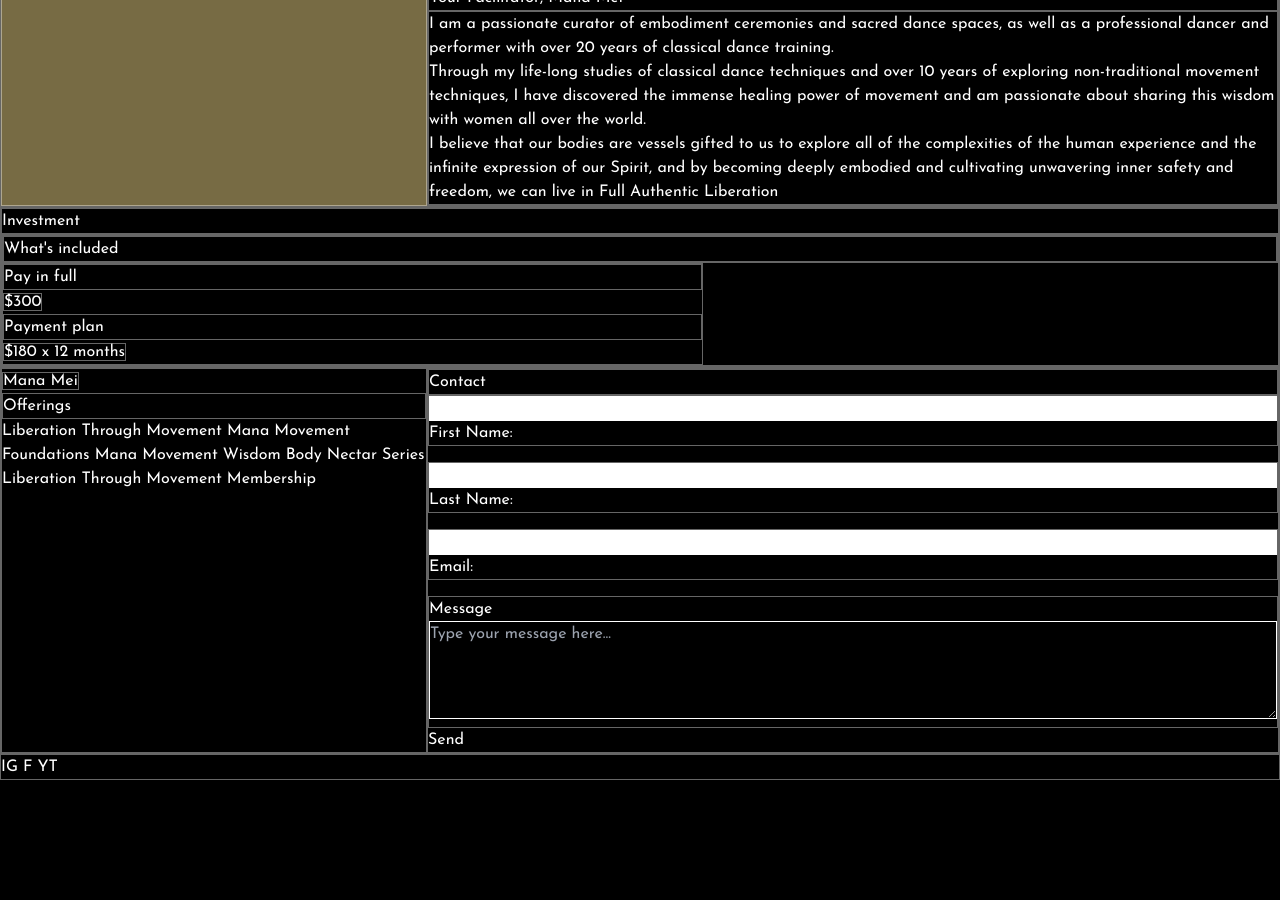
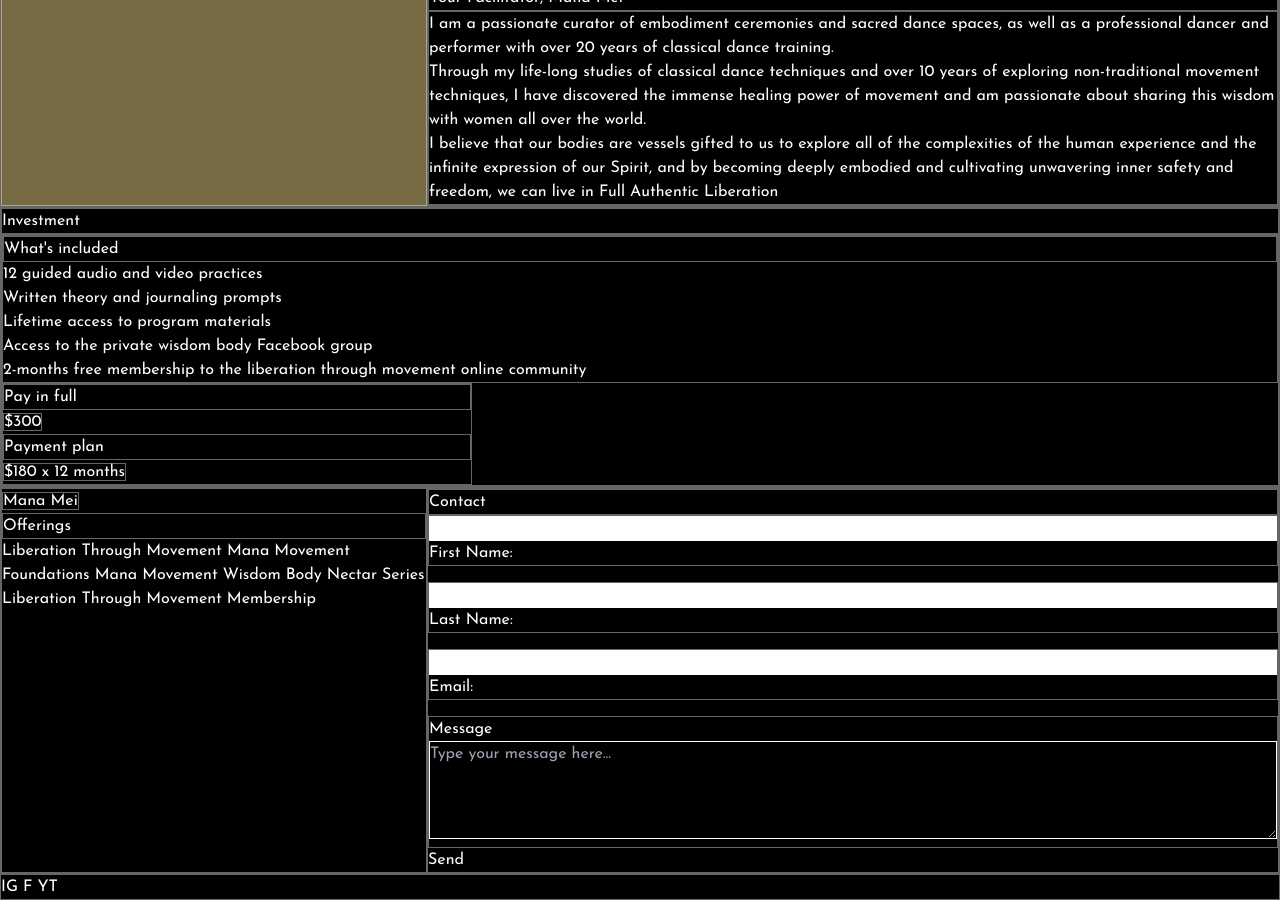
Before and after one commit to brittwoodard/manamei, a Jekyll site: the page built from _courses/wisdom-body.md, in a window 1280 px wide and 900 px high, scrolled down 1433 px. Built offline with Jekyll 4.4.1, drawn with Linux system fonts in a browser that asks for light colours; nearby versions of some CDN libraries; comment, search, counter and statistics services are not loaded; before the commit the page ends 2213 px from its top, so only the background shows below that.

Commit message:
list items!!! yay!

```diff
--- a/_courses/wisdom-body.md
+++ b/_courses/wisdom-body.md
@@ -69,19 +69,20 @@ investment:
   heading: Investment
   includes:
     heading: What's included
-    list-item:
-     - 12 guided audio and video practices
-     - Written theory and journaling prompts
-     - Lifetime access to program materials
-     - Access to the private wisdom body Facebook group
-     - 2-months free membership to the liberation through movement online community
-  pay-in-full:
-    heading: Pay in full
-    price: $300
-  payment-plan:
-    show: true
-    heading: Payment plan
-    price: $180 x 12 months
+    list:
+     - list-item: 12 guided audio and video practices
+     - list-item: Written theory and journaling prompts
+     - list-item: Lifetime access to program materials
+     - list-item: Access to the private wisdom body Facebook group
+     - list-item: 2-months free membership to the liberation through movement online community
+  pricing:
+    pay-in-full:
+      heading: Pay in full
+      price: $300
+    payment-plan:
+      show: true
+      heading: Payment plan
+      price: $180 x 12 months
 
 seo:
   title:
--- a/_layouts/program.html
+++ b/_layouts/program.html
@@ -93,18 +93,18 @@ layout: default
         <div class="col-span-2">
             <h3>{{page.investment.includes.heading}}</h3>
             <ul>
-                {% for item in page.investment.includes %}
+                {% for item in page.investment.includes.list %}
                 <li>{{item.list-item}}</li>
                 {% endfor %}
             </ul>
         </div>
         <!-- Pricing Options -->
         <div>
-            <h3>{{page.investment.pay-in-full.heading}}</h3>
-            <span>{{page.investment.pay-in-full.price}}</span>
-            {% if page.investment.payment-plan.show == true %}
-            <h3>{{page.investment.payment-plan.heading}}</h3>
-            <span>{{page.investment.payment-plan.price}}</span>
+            <h3>{{page.investment.pricing.pay-in-full.heading}}</h3>
+            <span>{{page.investment.pricing.pay-in-full.price}}</span>
+            {% if page.investment.pricing.payment-plan.show == true %}
+            <h3>{{page.investment.pricing.payment-plan.heading}}</h3>
+            <span>{{page.investment.pricing.payment-plan.price}}</span>
             {% endif %}
         </div>
     </div>
```
